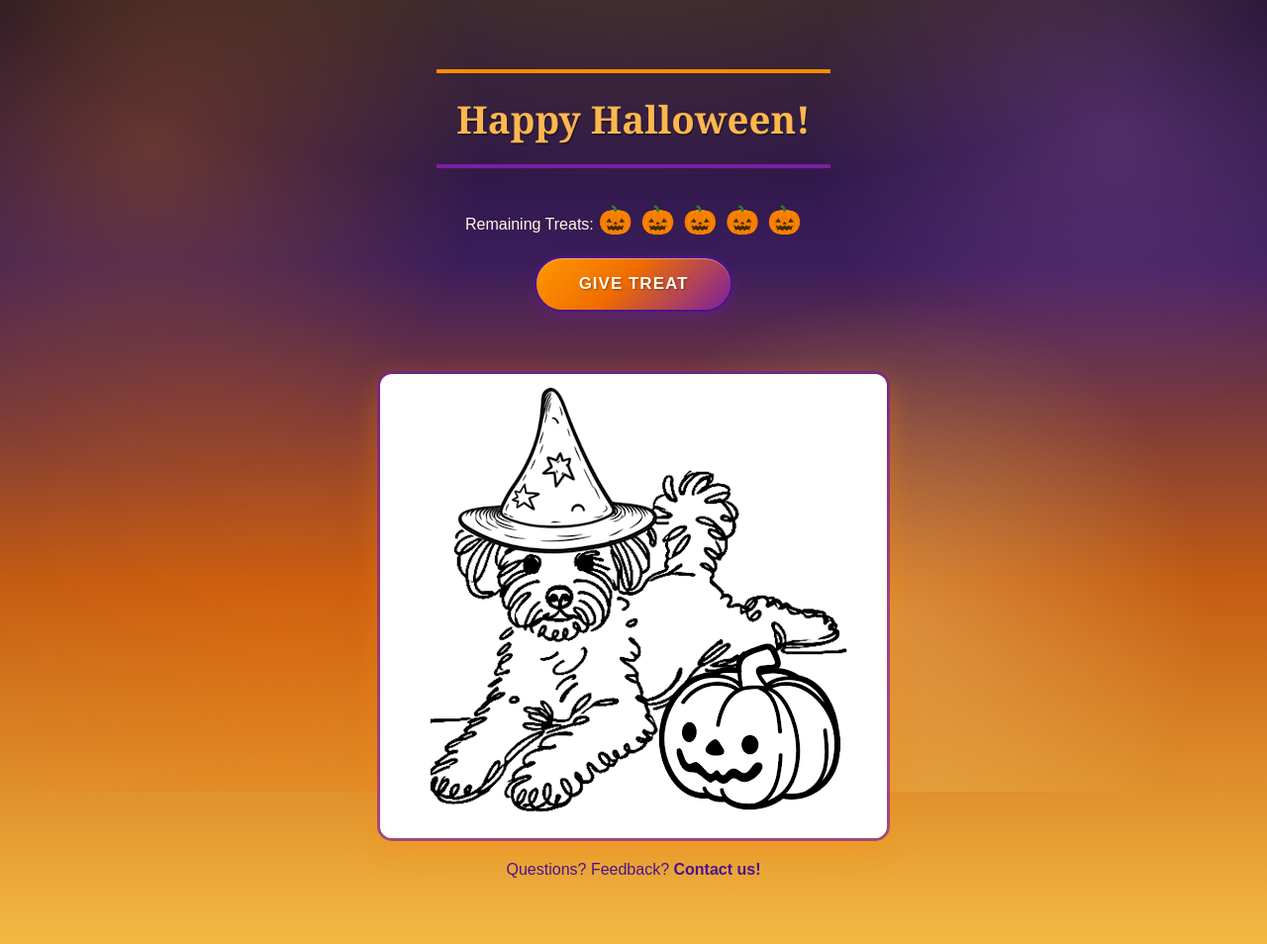
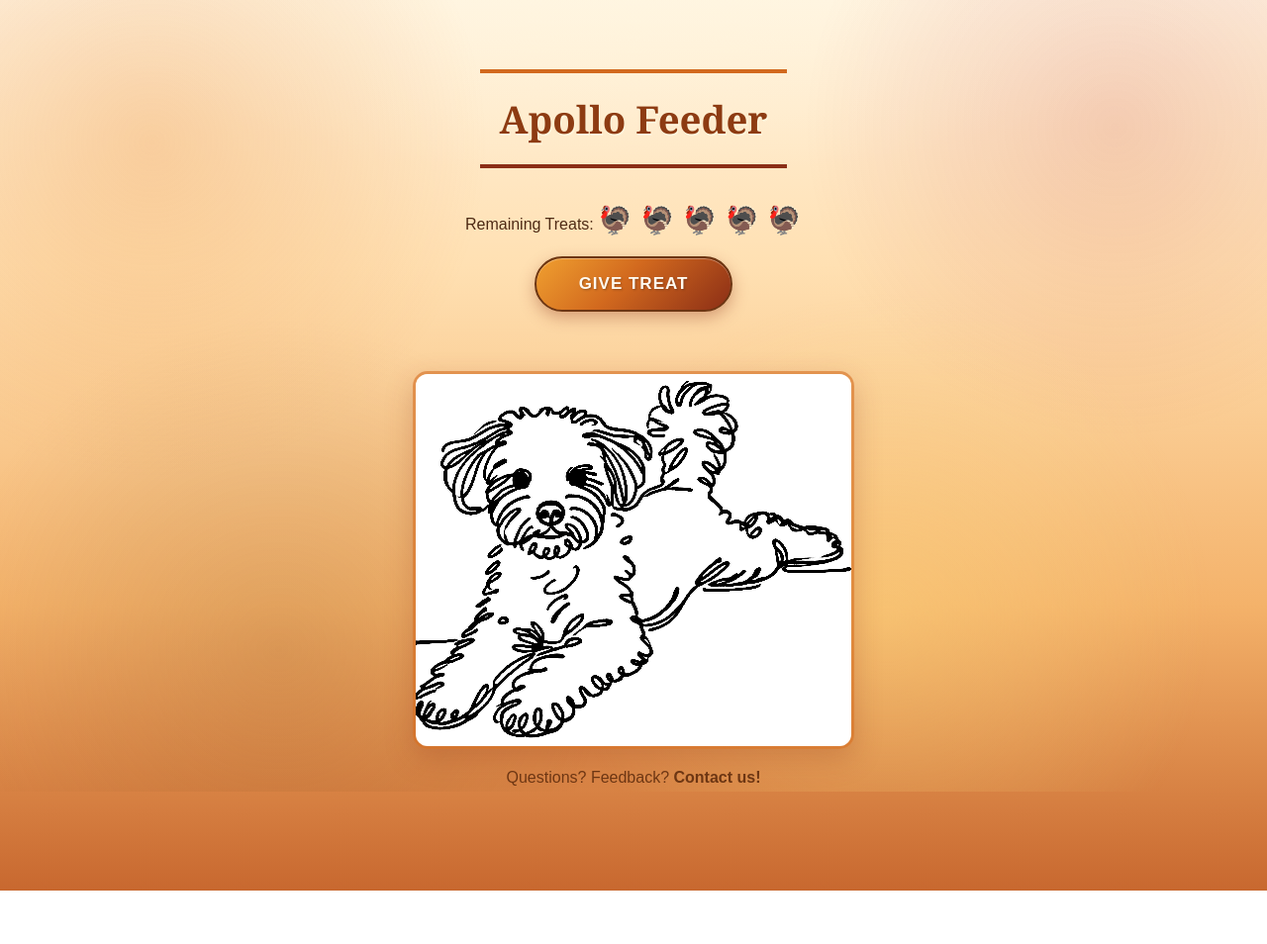
Before and after one commit to villrv/apollo-feeder, a Flask app: page / in a window 1280 px wide. Shown: the whole page at 99% size. After the commit the page ends 900 px from the top, so only its background shows below. Run offline with Flask 3, Linux system fonts and the light colour scheme.

Commit message:
Update site for Thanksgiving with plain apollo-line artwork.
Co-Authored-By: Claude Opus 5.5 <noreply@anthropic.com>

```diff
--- a/app.py
+++ b/app.py
@@ -377,6 +377,43 @@ def flicker_halloween():
     turn_leds_off()
 
 
+def flicker_thanksgiving():
+    """Harvest twinkle: amber, rust, cranberry, and gold (strip is GRB order)."""
+    if not leds_available() or strip is None or Color is None:
+        return
+
+    logger.info("Starting Thanksgiving twinkle effect")
+
+    # NOTE: This LED strip uses GRB channel order (not RGB)
+    # Color(R, G, B) displays as (G, R, B) on the strip
+    thanksgiving_colors = [
+        Color(120, 255, 0),     # amber
+        Color(60, 210, 10),     # rust
+        Color(0, 180, 30),      # cranberry
+        Color(200, 255, 20),    # gold
+        Color(90, 140, 20),     # brown
+    ]
+
+    twinkle_duration = 5.0
+    start_time = time.time()
+
+    while time.time() - start_time < twinkle_duration:
+        num_to_twinkle = random.randint(8, 25)
+        twinkled = random.sample(range(strip.numPixels()), min(num_to_twinkle, strip.numPixels()))
+
+        for i in range(strip.numPixels()):
+            if i in twinkled:
+                strip.setPixelColor(i, random.choice(thanksgiving_colors))
+            else:
+                strip.setPixelColor(i, Color(0, 0, 0))
+        strip.show()
+
+        time.sleep(0.12)
+
+    logger.info("Thanksgiving twinkle effect complete")
+    turn_leds_off()
+
+
 def flicker_kiss():
     """Soft pink twinkle when Apollo gets a kiss (strip is GRB order)."""
     if not leds_available() or strip is None or Color is None:
@@ -434,7 +471,7 @@ scheduler.start()
 @app.route("/")
 def home():
     logger.info("=== HOME ROUTE CALLED ===")
-    treat_icons = "🎃 " * treats_left
+    treat_icons = "🦃 " * treats_left
     fan_art_metadata = load_fan_art_metadata()
     logger.info(f"Fan art metadata returned: {fan_art_metadata}")
     return render_template(
@@ -510,13 +547,13 @@ def give_treat():
             play_treat_sound()
             if stepper_enabled():
                 dispense_treat()
-            flicker_halloween()
+            flicker_thanksgiving()
 
         # Run treat dispensing asynchronously
         threading.Thread(target=treat_dispensing).start()
 
         # Immediately respond with a success message
-        treat_icons = "🎃 " * treats_left
+        treat_icons = "🦃 " * treats_left
         return jsonify({"treats_left": treat_icons.strip(), "message": message})
 
     else:
--- a/templates/index.html
+++ b/templates/index.html
@@ -10,9 +10,9 @@
             text-align: center;
             padding: 50px;
             background:
-                radial-gradient(ellipse 120% 80% at 50% -20%, rgba(255, 183, 77, 0.35), transparent 50%),
-                linear-gradient(to bottom, #1a1028 0%, #3b1d5c 28%, #c45c12 62%, #f4b942 100%);
-            color: #fff8e1;
+                radial-gradient(ellipse 120% 80% at 50% -20%, rgba(255, 248, 225, 0.9), transparent 50%),
+                linear-gradient(to bottom, #fff3e0 0%, #ffe0b2 30%, #f4b26a 68%, #c8682f 100%);
+            color: #4e2a14;
             min-height: 100vh;
             margin: 0;
             position: relative;
@@ -24,10 +24,10 @@
             position: fixed;
             inset: 0;
             background-image:
-                radial-gradient(circle at 12% 18%, rgba(255, 140, 0, 0.28) 0%, transparent 26%),
-                radial-gradient(circle at 88% 16%, rgba(186, 104, 200, 0.28) 0%, transparent 24%),
+                radial-gradient(circle at 12% 18%, rgba(230, 126, 34, 0.25) 0%, transparent 26%),
+                radial-gradient(circle at 88% 16%, rgba(183, 28, 28, 0.15) 0%, transparent 24%),
                 radial-gradient(circle at 70% 78%, rgba(255, 224, 130, 0.35) 0%, transparent 30%),
-                radial-gradient(circle at 22% 82%, rgba(255, 111, 0, 0.22) 0%, transparent 28%);
+                radial-gradient(circle at 22% 82%, rgba(141, 85, 36, 0.2) 0%, transparent 28%);
             z-index: 0;
         }
 
@@ -38,21 +38,21 @@
 
         h1 {
             font-family: 'Georgia', serif, Arial, sans-serif;
-            color: #ffb74d;
-            text-shadow: 1px 2px 0 rgba(26, 16, 40, 0.65);
+            color: #8d3b12;
+            text-shadow: 1px 2px 0 rgba(255, 248, 225, 0.85);
             font-size: 2.4em;
             margin-bottom: 20px;
             font-weight: bold;
             padding: 20px;
-            border-top: 4px solid #ff8c00;
-            border-bottom: 4px solid #7b1fa2;
+            border-top: 4px solid #d2691e;
+            border-bottom: 4px solid #8b2e16;
             display: inline-block;
             margin-top: 20px;
         }
 
         #kiss-count {
             font-size: 28px;
-            color: #ef6c00;
+            color: #b5451b;
             font-weight: bold;
         }
 
@@ -65,12 +65,12 @@
             padding: 16px 20px;
             background: rgba(255, 255, 255, 0.7);
             border-radius: 12px;
-            border: 2px solid #ff8c00;
+            border: 2px solid #d2691e;
         }
 
         .infinity-label {
             font-size: 1.1em;
-            color: #ef6c00;
+            color: #b5451b;
             margin-bottom: 8px;
         }
 
@@ -82,7 +82,7 @@
 
         #treat-count {
             font-size: 28px;
-            color: #ffcc80;
+            color: #8b2e16;
             text-shadow: none;
             font-weight: bold;
         }
@@ -170,15 +170,15 @@
             transform: translate(-50%, -50%);
             background: #fff8e7;
             padding: 25px;
-            border: 3px solid #ff8c00;
+            border: 3px solid #d2691e;
             border-radius: 15px;
-            box-shadow: 0 8px 24px rgba(123, 31, 162, 0.22);
+            box-shadow: 0 8px 24px rgba(139, 46, 22, 0.22);
             z-index: 100;
             color: #000;
         }
 
         #popup button {
-            background: linear-gradient(135deg, #ff9800, #7b1fa2);
+            background: linear-gradient(135deg, #e67e22, #8b2e16);
             border: none;
             border-radius: 8px;
             padding: 12px 24px;
@@ -189,7 +189,7 @@
         }
 
         #popup button:hover {
-            background: linear-gradient(135deg, #ffb74d, #9c27b0);
+            background: linear-gradient(135deg, #f39c4a, #a0401f);
             transform: scale(1.05);
         }
 
@@ -197,13 +197,13 @@
         .feedback-link {
             margin-top: 20px;
             font-size: 16px;
-            color: #4a148c;
+            color: #6d3613;
             text-decoration: none;
             transition: all 0.3s ease;
         }
 
         .feedback-link:hover {
-            color: #ef6c00;
+            color: #b5451b;
             text-decoration: underline;
         }
 
@@ -445,38 +445,38 @@
         }
     }
 
-    /* Halloween */
-    .halloween-button {
+    /* Thanksgiving */
+    .thanksgiving-button {
         position: relative;
         display: block;
         width: 200px;
         height: 56px;
         margin: 20px auto;
-        background: linear-gradient(135deg, #ff9800 0%, #ef6c00 45%, #7b1fa2 100%);
+        background: linear-gradient(135deg, #f0a030 0%, #d2691e 45%, #8b2e16 100%);
         border-radius: 28px;
-        border: 2px solid #4a148c;
+        border: 2px solid #6d3613;
         font-size: 17px;
         font-weight: bold;
         text-transform: uppercase;
-        color: #fff8e1;
+        color: #fffaf0;
         letter-spacing: 1px;
         cursor: pointer;
         transition: transform 0.25s ease, box-shadow 0.25s ease, background 0.3s ease;
-        box-shadow: 0 6px 16px rgba(123, 31, 162, 0.35), inset 0 1px 0 rgba(255, 255, 255, 0.35);
+        box-shadow: 0 6px 16px rgba(139, 46, 22, 0.35), inset 0 1px 0 rgba(255, 255, 255, 0.35);
         overflow: hidden;
-        text-shadow: 1px 1px 2px rgba(26, 16, 40, 0.45);
+        text-shadow: 1px 1px 2px rgba(78, 42, 20, 0.45);
     }
 
-    .halloween-button:hover {
-        background: linear-gradient(135deg, #ffb74d 0%, #ff8c00 45%, #9c27b0 100%);
+    .thanksgiving-button:hover {
+        background: linear-gradient(135deg, #f6b24c 0%, #e07b2a 45%, #a0401f 100%);
         transform: scale(1.04);
-        box-shadow: 0 8px 22px rgba(123, 31, 162, 0.4), inset 0 1px 0 rgba(255, 255, 255, 0.45);
+        box-shadow: 0 8px 22px rgba(139, 46, 22, 0.4), inset 0 1px 0 rgba(255, 255, 255, 0.45);
     }
 
-    .halloween-button:active {
+    .thanksgiving-button:active {
         transform: scale(0.98) translateY(2px);
-        background: linear-gradient(135deg, #f57c00 0%, #e65100 45%, #6a1b9a 100%);
-        box-shadow: 0 3px 10px rgba(123, 31, 162, 0.3);
+        background: linear-gradient(135deg, #d98a1f 0%, #b85618 45%, #6d2410 100%);
+        box-shadow: 0 3px 10px rgba(139, 46, 22, 0.3);
     }
 
 
@@ -517,12 +517,12 @@
 
     <button id="kiss-button" class="valentine-button">Send Kiss</button>
     {% else %}
-    <h1>Happy Halloween!</h1>
+    <h1>Apollo Feeder</h1>
     <p>
         Remaining Treats: <span id="treat-count">{{ treats }}</span>
     </p>
 
-    <button id="feed-button" class="halloween-button">Give Treat</button>
+    <button id="feed-button" class="thanksgiving-button">Give Treat</button>
     {% endif %}
 
     <div id="popup">
@@ -533,9 +533,9 @@
     <!-- Apollo Image -->
     <div style="margin-top: 30px; text-align: center;">
         {% if mode == 'standby' %}
-        <img src="{{ url_for('static', filename='apollo-standby.png') }}" alt="Apollo — standby" class="apollo-image" style="max-width: 100%; height: auto; border-radius: 15px; box-shadow: 0 10px 28px rgba(123, 31, 162, 0.28); border: 3px solid rgba(255, 140, 0, 0.7);" onerror="this.onerror=null; this.src='{{ url_for('static', filename='apollo-halloween.png') }}';">
+        <img src="{{ url_for('static', filename='apollo-standby.png') }}" alt="Apollo — standby" class="apollo-image" style="max-width: 100%; height: auto; border-radius: 15px; box-shadow: 0 10px 28px rgba(139, 46, 22, 0.22); border: 3px solid rgba(210, 105, 30, 0.6);" onerror="this.onerror=null; this.src='{{ url_for('static', filename='apollo-line.png') }}';">
         {% else %}
-        <img src="{{ url_for('static', filename='apollo-halloween.png') }}" alt="Apollo in a witch hat for Halloween" class="apollo-image" style="max-width: 100%; height: auto; border-radius: 15px; box-shadow: 0 10px 28px rgba(255, 140, 0, 0.35); border: 3px solid rgba(123, 31, 162, 0.65);">
+        <img src="{{ url_for('static', filename='apollo-line.png') }}" alt="Apollo" class="apollo-image" style="max-width: 100%; height: auto; border-radius: 15px; box-shadow: 0 10px 28px rgba(139, 46, 22, 0.25); border: 3px solid rgba(210, 105, 30, 0.6);">
         {% endif %}
     </div>
 
```
